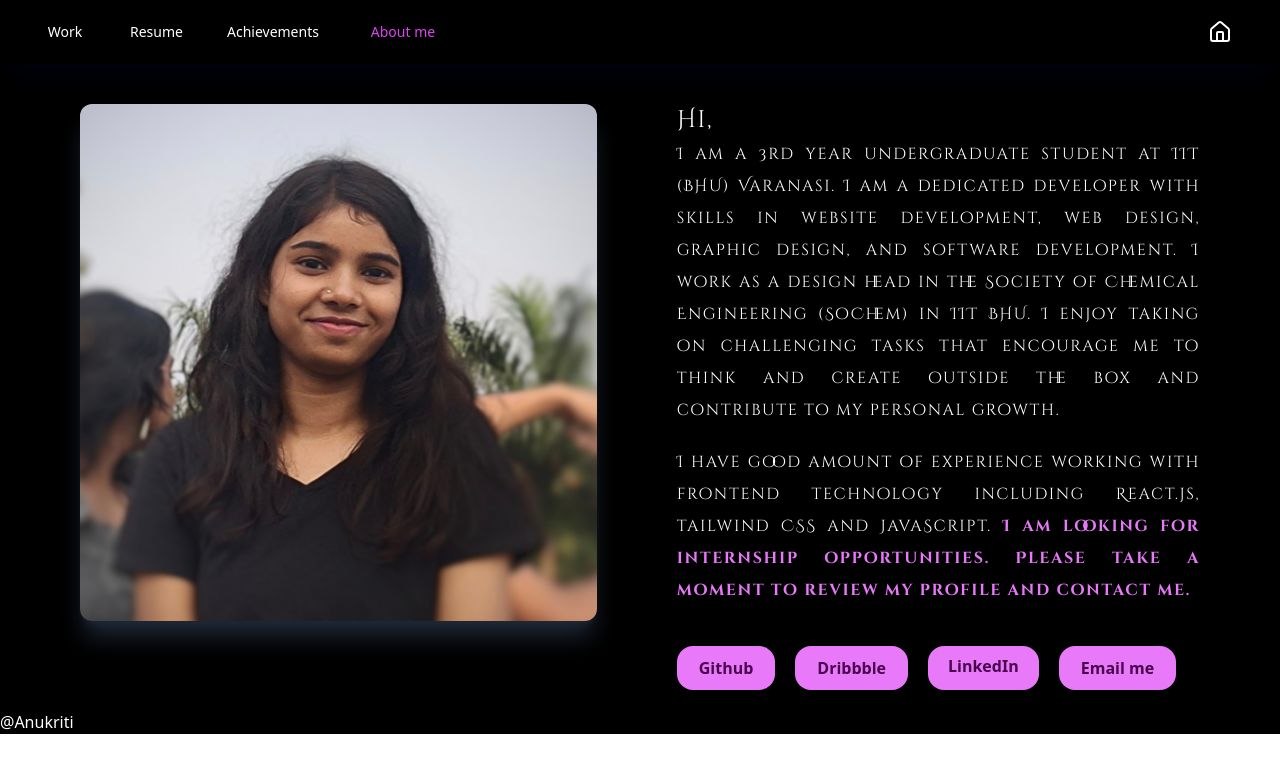
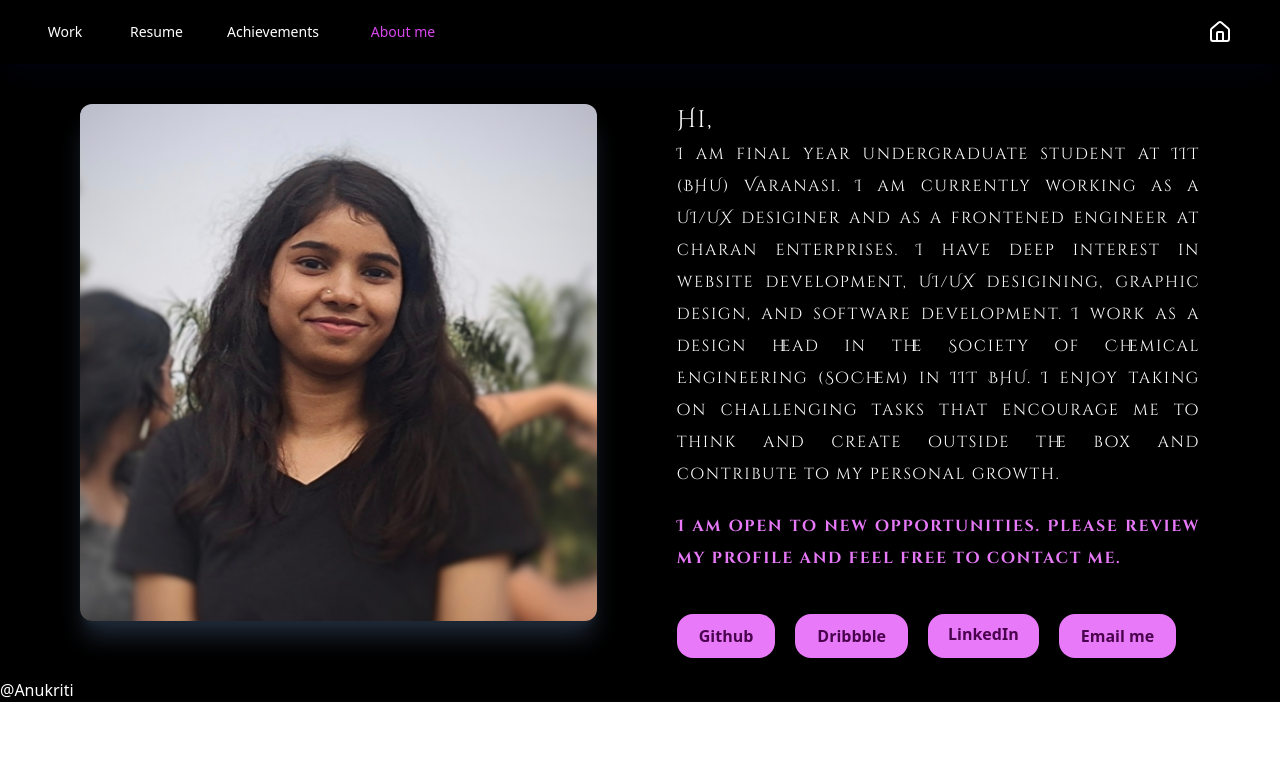
Before and after one commit to anuukriti/My-Portfolio, a React (Vite) app: page /About in a window 1280 px wide. Shown: the top 772 px of the page. Built offline with nearby package versions, Linux system fonts and the light colour scheme; a web font is replaced by a local one.

Commit message:
Update About.jsx

```diff
--- a/src/components/About.jsx
+++ b/src/components/About.jsx
@@ -16,10 +16,9 @@ function About() {
                 </div>
                 <div className="sm:px-10 h-auto w-full flex py-8 lg:py-0 flex-col items-start ">
                     <p className="font-Font1 tracking-widest text-md  leading-8 text-justify">
-                        <span className="text-2xl ">Hi,</span> <br /> I am a 3rd
-                        year undergraduate student at IIT (BHU) Varanasi. I am a
-                        dedicated developer with skills in website development,
-                        web design, graphic design, and software development. I
+                        <span className="text-2xl ">Hi,</span> <br /> I am final
+                        year undergraduate student at IIT (BHU) Varanasi. I am currently working as a UI/UX desiginer and as a frontened engineer at charan enterprises. I have deep interest in website development,
+                        UI/UX desigining, graphic design, and software development. I
                         work as a design head in the Society of Chemical
                         Engineering (SoChem) in IIT BHU. I enjoy taking on
                         challenging tasks that encourage me to think and create
@@ -27,13 +26,10 @@ function About() {
                     </p>
 
                     <p className="font-Font1 tracking-widest text-md  leading-8 text-justify py-5">
-                        I have good amount of experience working with frontend
-                        technology including React.js, tailwind CSS and
-                        JavaScript.
+
                         <span className="text-fuchsia-400 font-semibold">
                             {" "}
-                            I am looking for internship opportunities. Please
-                            take a moment to review my profile and contact me.
+                            I am open to new opportunities. Please review my profile and feel free to contact me.
                         </span>
                     </p>
 
```
